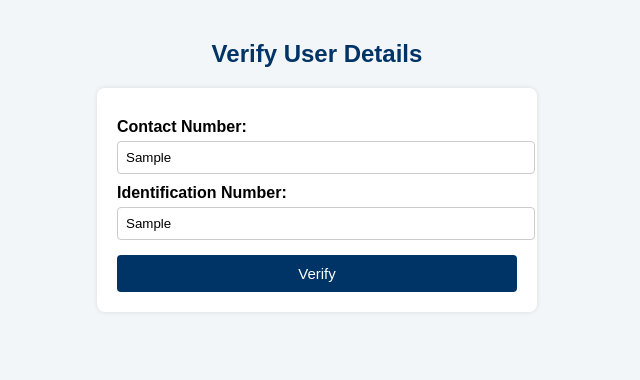
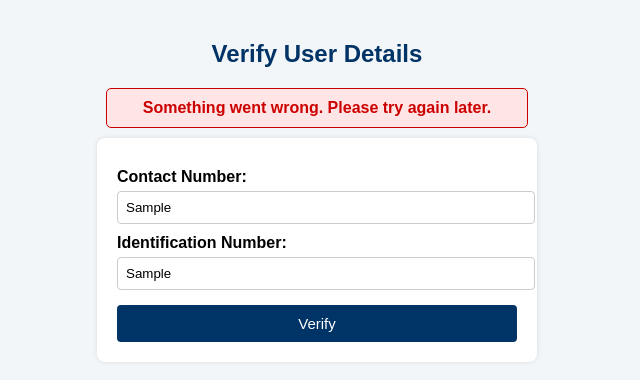
Before and after one commit to Magicalmutezzzzz/PRTU-Association, a website: page public/verify.html in a window 1280 px wide. Both pictures are taken after typing "Sample", "Sample" into the empty fields and a click on the button "Verify". Shown: the whole page, without its empty margins (323-963 px from the left). Drawn offline with Linux system fonts and the light colour scheme; no server answers.

Commit message:
Update verify.html

```diff
--- a/public/verify.html
+++ b/public/verify.html
@@ -15,6 +15,19 @@
     h2 {
       text-align: center;
       color: #003366;
+    }
+
+    .flash-msg {
+      display: none;
+      text-align: center;
+      background-color: #ffe5e5;
+      color: #cc0000;
+      font-weight: bold;
+      padding: 10px;
+      border: 1px solid #cc0000;
+      border-radius: 5px;
+      margin: 10px auto;
+      max-width: 400px;
     }
 
     form {
@@ -103,7 +116,7 @@
     }
 
     @media print {
-      form, #printBtn {
+      form, #printBtn, .flash-msg {
         display: none !important;
       }
 
@@ -126,7 +139,8 @@
 
   <h2>Verify User Details</h2>
 
-  <!-- Search Form -->
+  <div id="flashMessage" class="flash-msg">❌ Incorrect credentials. Please try again.</div>
+
   <form onsubmit="verifyUser(event)">
     <label>Contact Number:</label>
     <input type="text" id="contact" required>
@@ -137,29 +151,34 @@
     <button type="submit">Verify</button>
   </form>
 
-  <!-- Verified Result Display -->
   <div id="result">
     <div id="userDetails"></div>
     <button id="printBtn" onclick="printUser()">Download / Print</button>
   </div>
 
   <script>
-    // 🔍 Search for user in the system
     async function verifyUser(e) {
       e.preventDefault();
 
       const contact = document.getElementById('contact').value.trim();
       const idNumber = document.getElementById('idNumber').value.trim();
+      const resultDiv = document.getElementById('result');
+      const userDetails = document.getElementById('userDetails');
+      const flashMessage = document.getElementById('flashMessage');
 
+      // Hide result and flashMessage before new attempt
+      resultDiv.style.display = 'none';
+      flashMessage.style.display = 'none';
+
+      try {
         const res = await fetch('/get-users');
         const users = await res.json();
 
         const match = users.find(u => u.contact === contact && u.idNumber === idNumber);
-      const resultDiv = document.getElementById('result');
-      const userDetails = document.getElementById('userDetails');
 
         if (match) {
           resultDiv.style.display = 'block';
+          document.getElementById('printBtn').style.display = 'inline-block';
 
           userDetails.innerHTML = `
             <div class="section">
@@ -196,15 +215,17 @@
               </div>
             </div>
           `;
-        document.getElementById('printBtn').style.display = 'inline-block';
         } else {
-        resultDiv.style.display = 'block';
-        userDetails.innerHTML = `<p style="color:red;">❌ No matching user found.</p>`;
-        document.getElementById('printBtn').style.display = 'none';
+          flashMessage.style.display = 'block';
+          setTimeout(() => { flashMessage.style.display = 'none'; }, 3000);
+        }
+      } catch (err) {
+        console.error("Error fetching users:", err);
+        flashMessage.textContent = "Something went wrong. Please try again later.";
+        flashMessage.style.display = 'block';
       }
     }
 
-    // 🖨️ Download or print only the result section
     function printUser() {
       const printContent = document.getElementById('result').innerHTML;
       const original = document.body.innerHTML;
```
Lines whose indentation alone changed are shown as unchanged.
